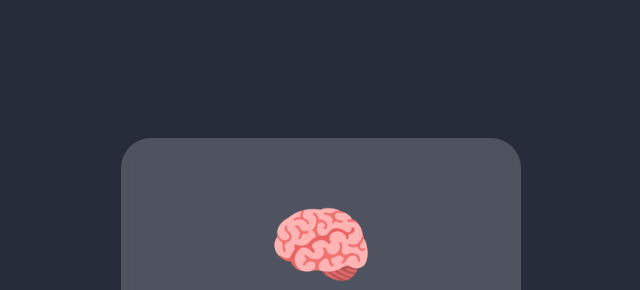
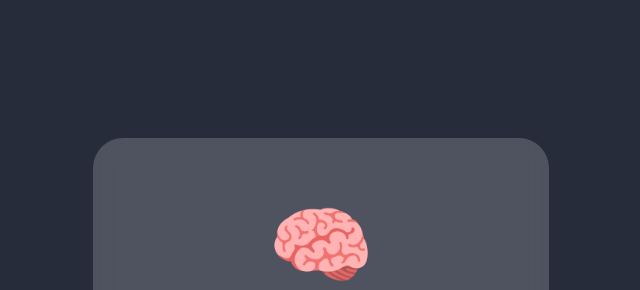
Before and after one commit to ReneTorre/Jogo-da-memoria, a plain HTML site: page index.html in a window 1280 px wide. Shown: the part 62-352 px from the top of the page, without its empty margins (319-959 px from the left). Drawn offline with Linux system fonts and the light colour scheme.

Commit message:
jogo-da-memoria

```diff
--- a/css/login.css
+++ b/css/login.css
@@ -13,7 +13,7 @@
     flex-direction: column;
     align-items: center;
     height: 50vh;
-    width: 50vh;
+    width: 57vh;
     justify-content: center;
     border-radius: 30px;
 
```
